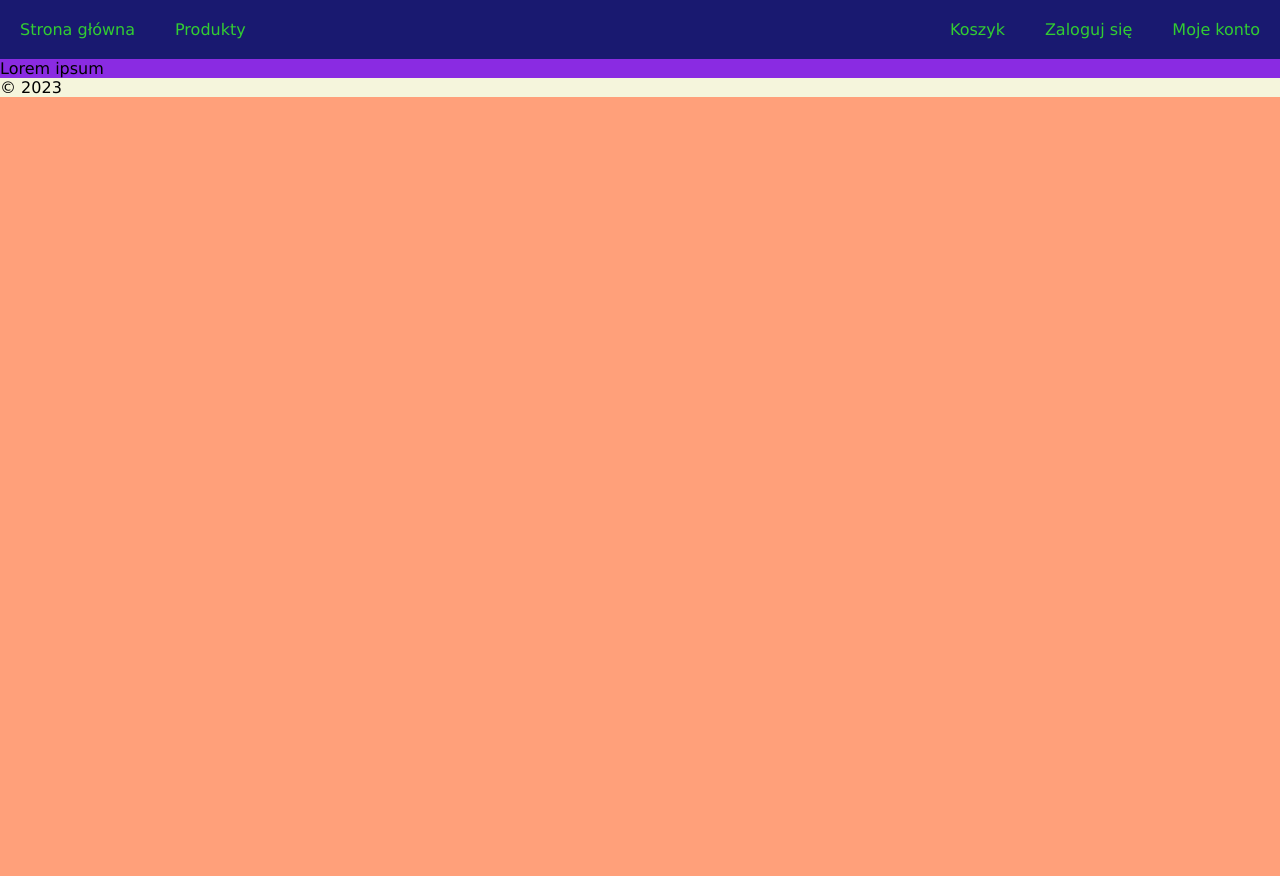
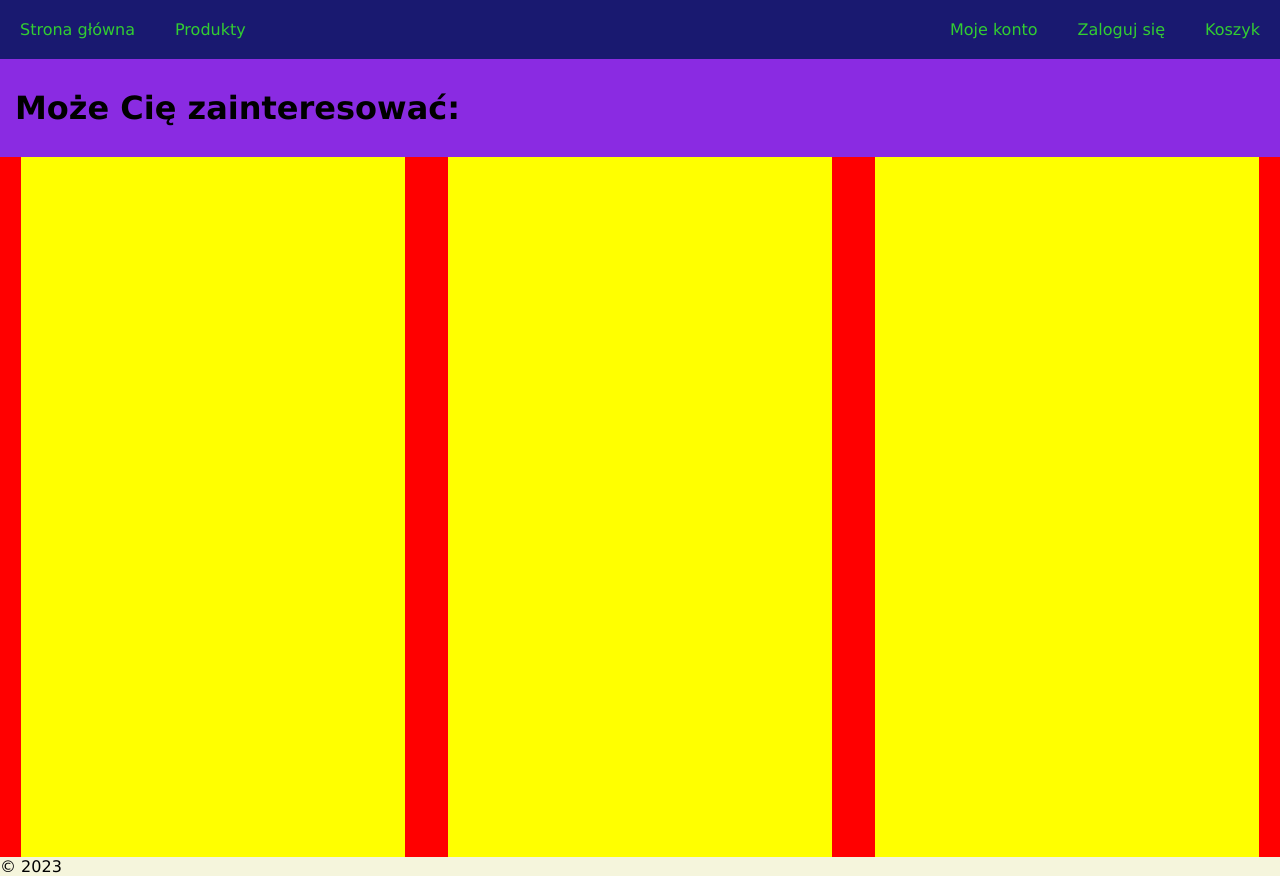
Before and after one commit to cptkidd62/online-shop-project, a Node server app: page / in a window 1280 px wide. Before the commit the page ends 800 px from the top, so only its background shows below. Run offline with Node 20, Linux system fonts and the light colour scheme.

Commit message:
product list draft

```diff
--- a/static/styles/style.css
+++ b/static/styles/style.css
@@ -14,6 +14,10 @@ div.main-content {
     display: flex;
     flex-flow: column;
     overflow: hidden;
+}
+
+.main-content h1 {
+    margin: 30px 15px;
 }
 
 .navbar {
@@ -34,6 +38,22 @@ div.main-content {
     float: right;
 }
 
+.prod-list {
+    background-color: red;
+    display: flex;
+    flex-flow: wrap;
+    width: 100%;
+}
+
+.prod-list-elem {
+    background-color: yellow;
+    width: 500px;
+    max-width: 30%;
+    height: 700px;
+    align-self: center;
+    margin: auto;
+}
+
 footer {
     background-color: beige;
 }
--- a/views/index.ejs
+++ b/views/index.ejs
@@ -13,12 +13,23 @@
     <header class="navbar">
         <a class="header-link to-left" href="http://localhost:3000/">Strona główna</a>
         <a class="header-link to-left" href="#">Produkty</a>
+        <a class="header-link to-right" href="http://localhost:3000/cart/">Koszyk</a>
+        <a class="header-link to-right" href="http://localhost:3000/login/">Zaloguj się</a>
         <a class="header-link to-right" href="http://localhost:3000/my-account/">Moje konto</a>
-        <a class="header-link to-right" href="http://localhost:3000/login/">Zaloguj się</a>
-        <a class="header-link to-right" href="http://localhost:3000/cart/">Koszyk</a>
     </header>
     <div class="main-content">
-        Lorem ipsum
+        <h1>Może Cię zainteresować:</h1>
+        <div class="prod-list">
+            <div class="prod-list-elem">
+
+            </div>
+            <div class="prod-list-elem">
+
+            </div>
+            <div class="prod-list-elem">
+
+            </div>
+        </div>
     </div>
     <footer>© 2023</footer>
 </body>
--- /dev/null
+++ b/views/product-list.ejs
@@ -0,0 +1,2 @@
+<% items.forEach( item => { %>
+    <% }) %>
```
Also changed, not shown: static/img/no-img.jpg (added).
